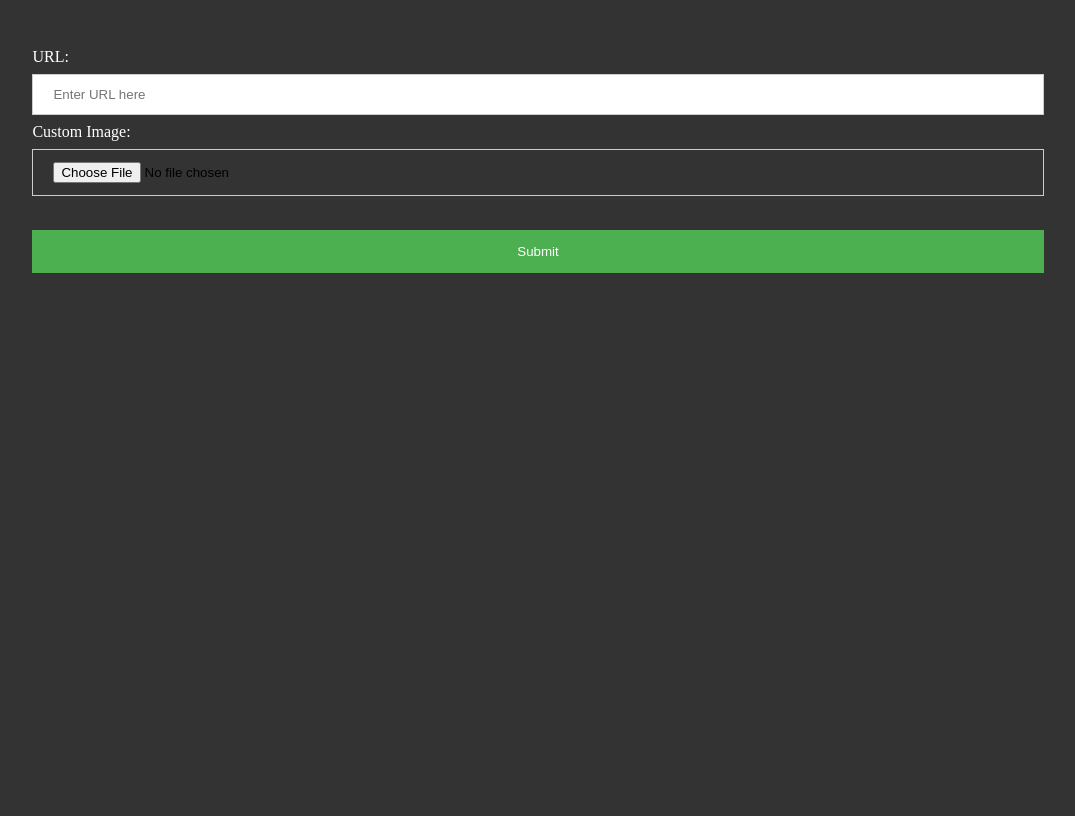
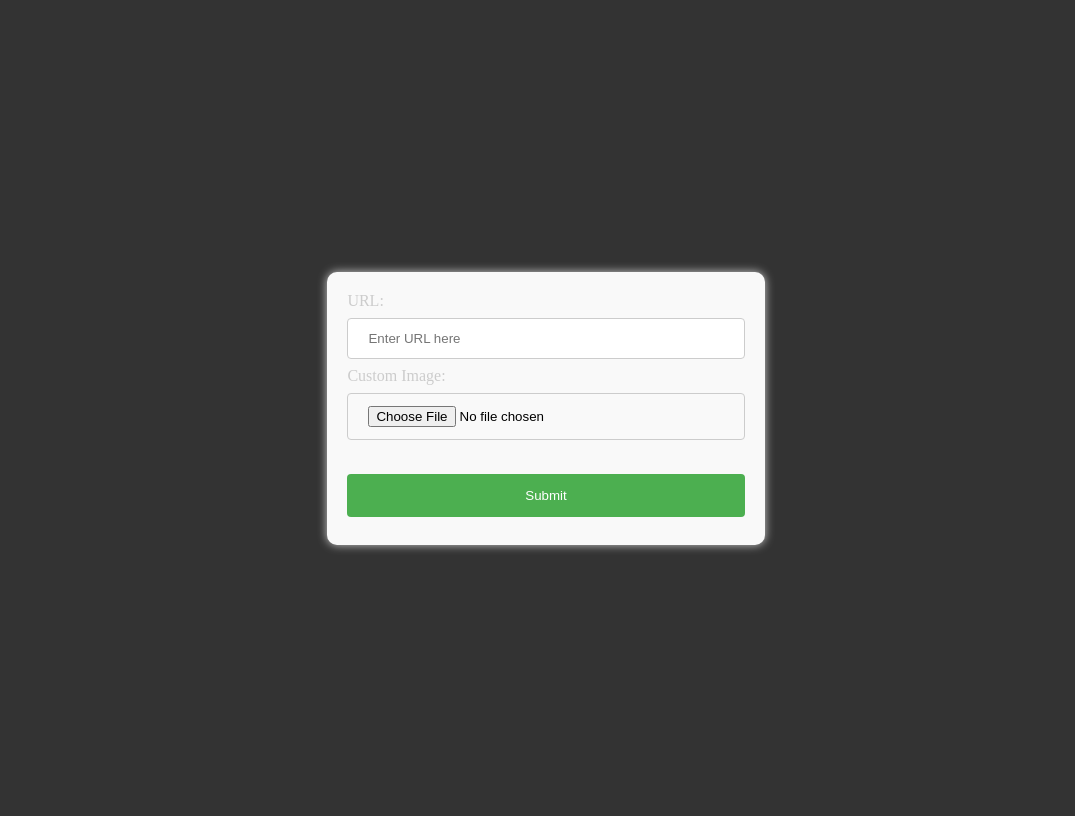
Before and after one commit to Anonymous3017/API-Project-Using-GPT, a Flask app: template templates/index.html in a window 1280 px wide. Shown: the whole page, without its empty margins (102-1177 px from the left). Before the commit the page ends 273 px from the top, so only its background shows below. Run offline with Flask 2, Linux system fonts and the light colour scheme; the template is opened without the code that fills it, so the values that code supplies are empty.

Commit message:
Add files via upload

```diff
--- a/templates/index.html
+++ b/templates/index.html
@@ -1,56 +1,66 @@
 <!DOCTYPE html>
 <html>
-
 <head>
+    <title>QR Code Generator</title>
     <style>
-        /* Add a dark gray background color */
+        /* Add a dark gray background color to the page */
         body {
-            background-color: #333;
+            background-color: #333333;
         }
 
-        /* Add some padding and center the form on the page */
-        form {
-            padding: 40px;
-            margin: 0 auto;
-            width: 80%;
+        /* Center the form container on the page */
+        .form-container {
+            display: flex;
+            justify-content: center;
+            align-items: center;
+            height: 100vh; /* Match the height of the viewport */
+            width: 100vw; /* Match the width of the viewport */
         }
 
-        /* Style the input fields */
-        input[type=text],
-        input[type=file] {
+        /* Style the form */
+        form {
+            background-color: #f9f9f9;
+            padding: 20px;
+            border-radius: 10px;
+            box-shadow: 0px 0px 10px #cccccc;
+        }
+
+        /* Style the form inputs */
+        input[type='text'], input[type='file'] {
+            width: 100%;
             padding: 12px 20px;
             margin: 8px 0;
             display: inline-block;
             border: 1px solid #ccc;
+            border-radius: 4px;
             box-sizing: border-box;
-            width: 100%;
         }
 
         /* Style the submit button */
-        input[type=submit] {
+        input[type='submit'] {
+            width: 100%;
             background-color: #4CAF50;
             color: white;
             padding: 14px 20px;
             margin: 8px 0;
             border: none;
+            border-radius: 4px;
             cursor: pointer;
-            width: 100%;
         }
 
-        /* Add hover effect for the submit button */
-        input[type=submit]:hover {
-            opacity: 0.8;
+        /* Change the background color of the submit button on hover */
+        input[type='submit']:hover {
+            background-color: #45a049;
         }
 
         /* Style the labels */
         label {
-            color: #fff;
-            font-size: 16px;
+            color: #cccccc;
         }
     </style>
 </head>
-
 <body>
+    <div class="form-container">
         <form action="http://127.0.0.1:5000/qrcode" method="post" enctype="multipart/form-data">
             <label for="url">URL:</label>
             <input type="text" id="url" name="url" placeholder="Enter URL here">
@@ -60,6 +70,6 @@
             <br><br>
             <input type="submit" value="Submit">
         </form>
+    </div>
 </body>
-
 </html>
```
Lines whose indentation alone changed are shown as unchanged.
